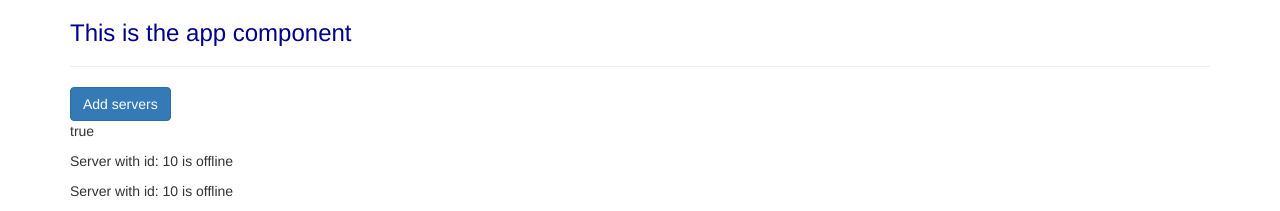
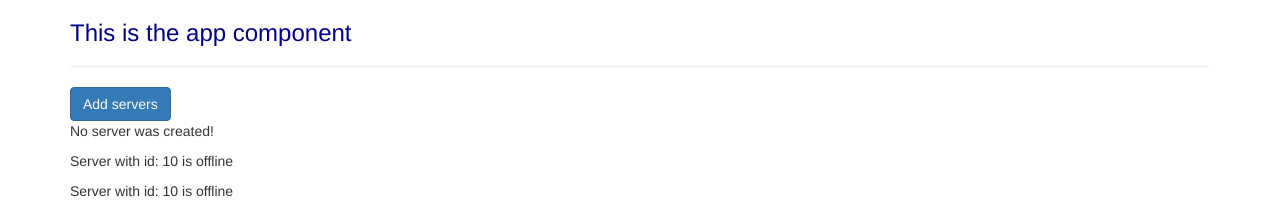
Before and after one commit to abel-masila/ng-getting-started, an Angular app: page / in a window 1280 px wide. Shown: the top 211 px of the page. Built offline with nearby package versions, Linux system fonts and the light colour scheme.

Commit message:
Added onclick event

```diff
--- a/src/app/servers/servers.component.html
+++ b/src/app/servers/servers.component.html
@@ -1,4 +1,5 @@
-<button class="btn btn-primary" [disabled]="!allowNewServer">Add servers</button>
-<p [innerText]="allowNewServer"></p>
+<button class="btn btn-primary" [disabled]="!allowNewServer" (click)="onCreateServer()">Add servers</button>
+
+<p>{{serverCreationStatus}}</p>
 <app-server></app-server>
 <app-server></app-server>
--- a/src/app/servers/servers.component.ts
+++ b/src/app/servers/servers.component.ts
@@ -7,6 +7,7 @@
 })
 export class ServersComponent implements OnInit {
   allowNewServer = false;
+  serverCreationStatus = 'No server was created!';
   constructor() {
     setTimeout(() => {
       this.allowNewServer = true;
@@ -14,4 +15,8 @@
   }
 
   ngOnInit() {}
+
+  onCreateServer() {
+    this.serverCreationStatus = 'Server was created!';
+  }
 }
```
